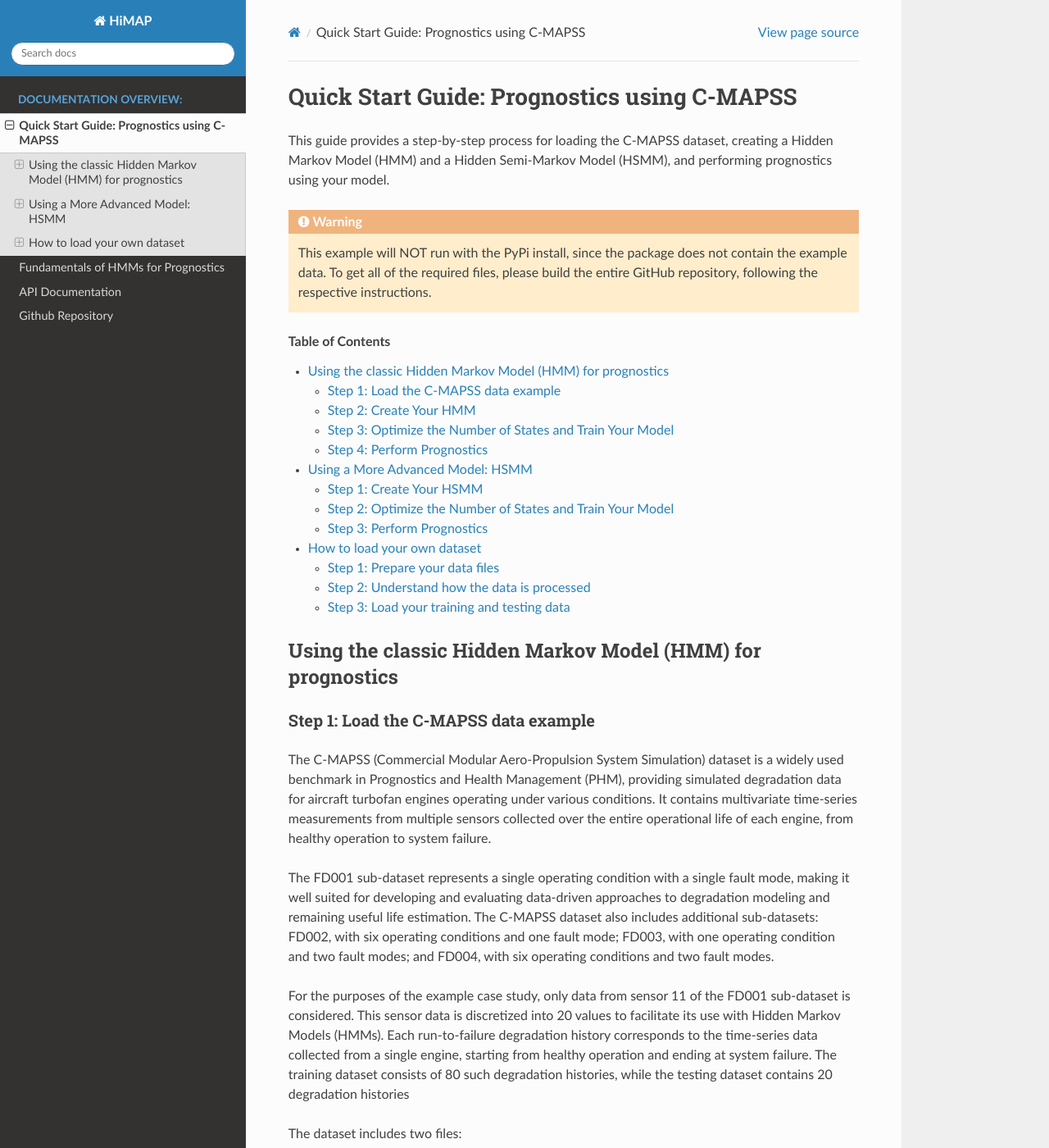
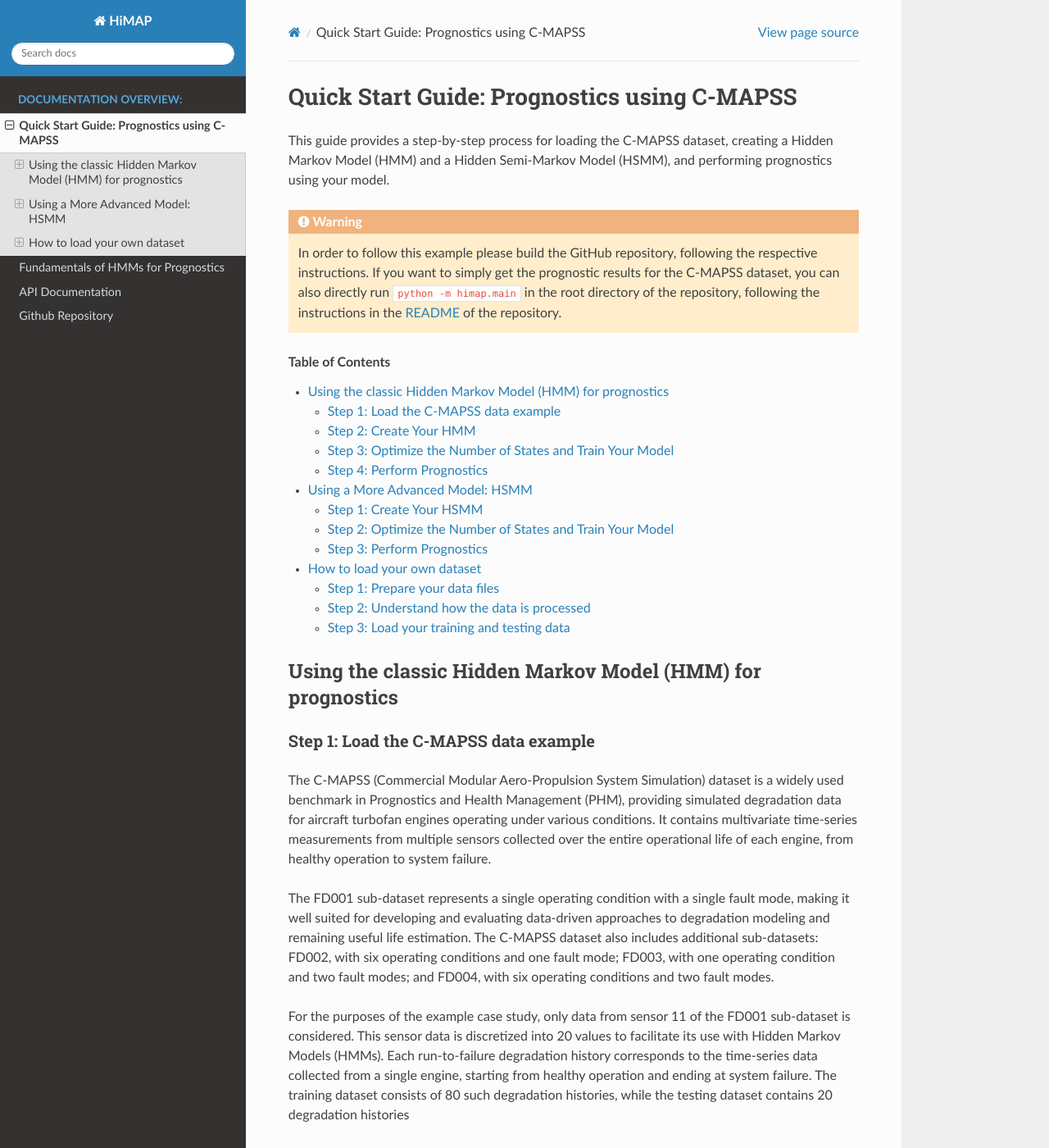
Before and after one commit to GroupiSP/himap, a Sphinx documentation site: the page built from docs/quick_start.rst, in a window 1280 px wide and 1400 px high. Shown: the whole window at 82% size. Built offline with Sphinx 7.4.7 and the Read the Docs theme 3.1.0, drawn with Linux system fonts in a browser that asks for light colours; some of the changed text lies outside the part shown.

Commit message:
updated quick_start.rst for correct imports and fixed csv table

```diff
--- a/docs/quick_start.rst
+++ b/docs/quick_start.rst
@@ -4,9 +4,10 @@
 This guide provides a step-by-step process for loading the C-MAPSS dataset, creating a Hidden Markov Model (HMM) and a Hidden Semi-Markov Model (HSMM), and performing prognostics using your model.
 
 .. warning::
-    This example will NOT run with the PyPi install, since the package does not
-    contain the example data. To get all of the required files, please build
-    the entire GitHub repository, following the respective instructions.
+    In order to follow this example please build the GitHub repository, following the respective instructions.
+    If you want to simply get the prognostic results for the C-MAPSS dataset, you can also directly run ``python -m himap.main`` in
+    the root directory of the repository, following the instructions in the `README`_ of the repository.
+.. _README: https://github.com/GroupiSP/himap
 
 
 .. contents:: Table of Contents
@@ -36,7 +37,7 @@
 .. code-block:: python
 
    import himap
-   from utils import *
+   from himap.utils import *
    from himap.base import HMM, GaussianHSMM
 
 To load the data, use the following Python code:
@@ -161,16 +162,17 @@
 
 For example, a single CSV file might look like:
 
-.. code-block:: csv
+.. csv-table::
+   :header: "clusters"
+   :widths: 10
 
-   clusters
-   1
-   1
-   2
-   2
-   3
-   ...
-   21
+   "1"
+   "1"
+   "2"
+   "2"
+   "3"
+   "..."
+   "21"
 
 
 Step 2: Understand how the data is processed
@@ -203,7 +205,7 @@
 
 .. code-block:: python
 
-   from utils import create_data_hsmm
+   from himap.utils import create_data_hsmm
    import os
 
    # Define parameters
```
Also changed, not shown: 15 other files.
